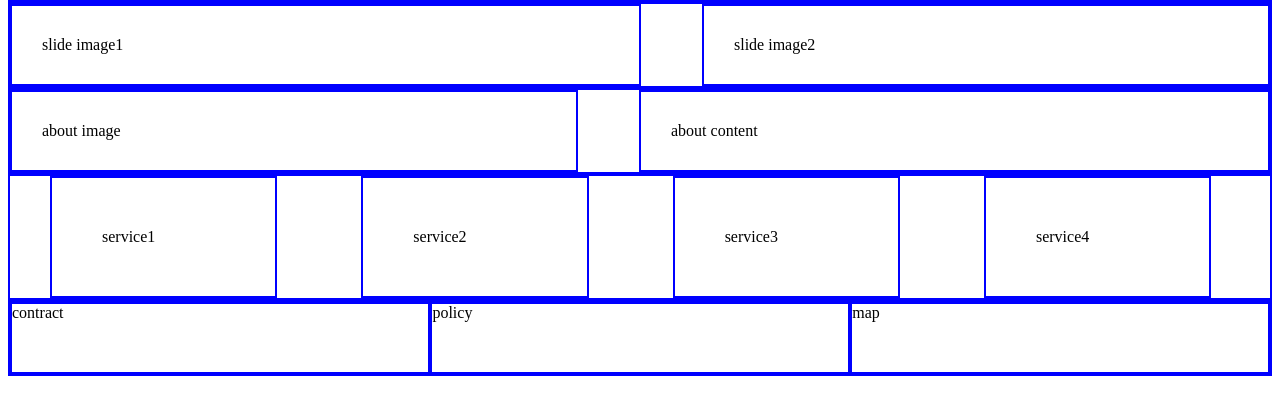
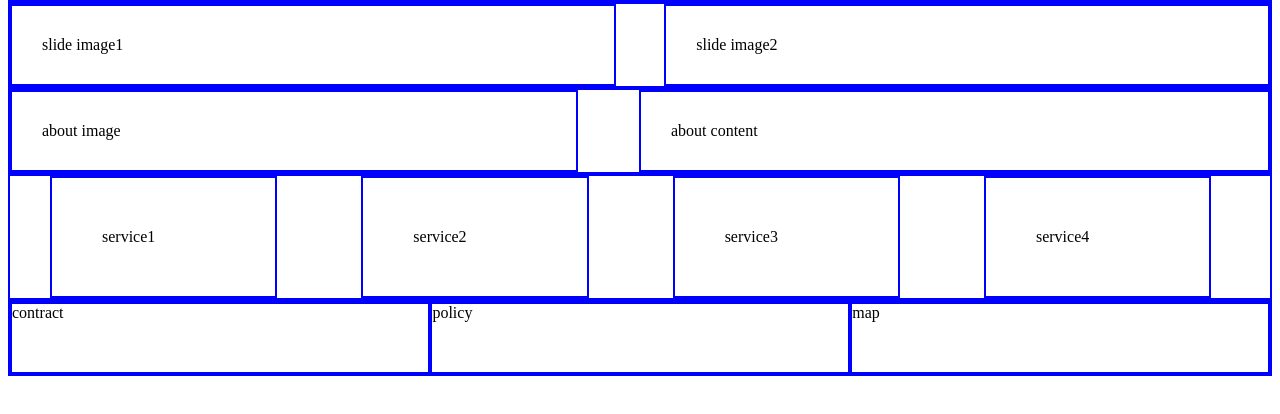
Before and after one commit to sajibsajib777/sajib-web-1, a plain HTML site: page index.html in a window 1280 px wide. Shown: the part 84-498 px from the top of the page. Drawn offline with Linux system fonts and the light colour scheme.

Commit message:
Update style.css

```diff
--- a/style.css
+++ b/style.css
@@ -37,13 +37,13 @@
 
 }
 .slider-image1{
-	width: 45%;
+	width: 43%;
 	border: 2px solid blue;
 	float: left;
 	padding: 30px;
 }
 .slider-image2{
-	width: 40%;
+	width: 43%;
 	border: 2px solid blue;
 	float: right;
 	padding: 30px;
```
